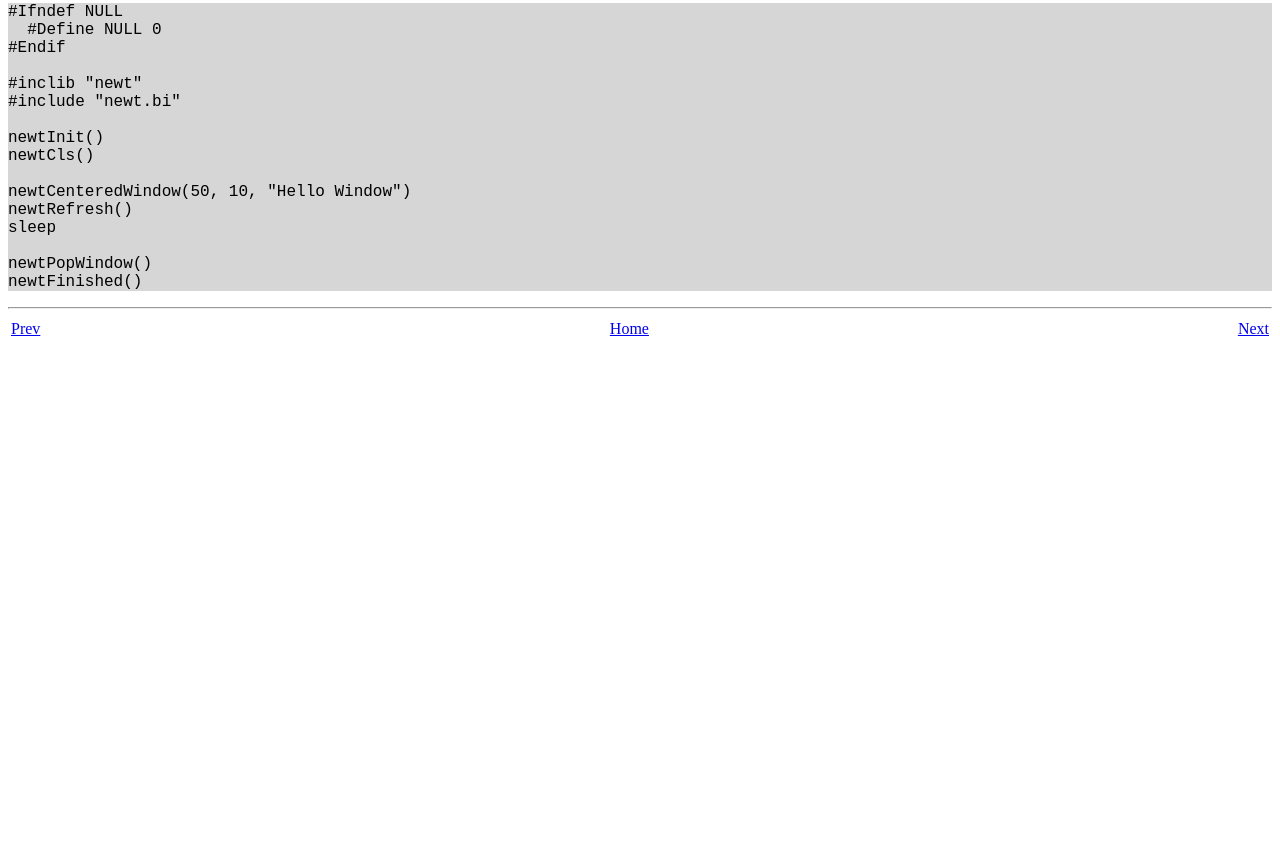
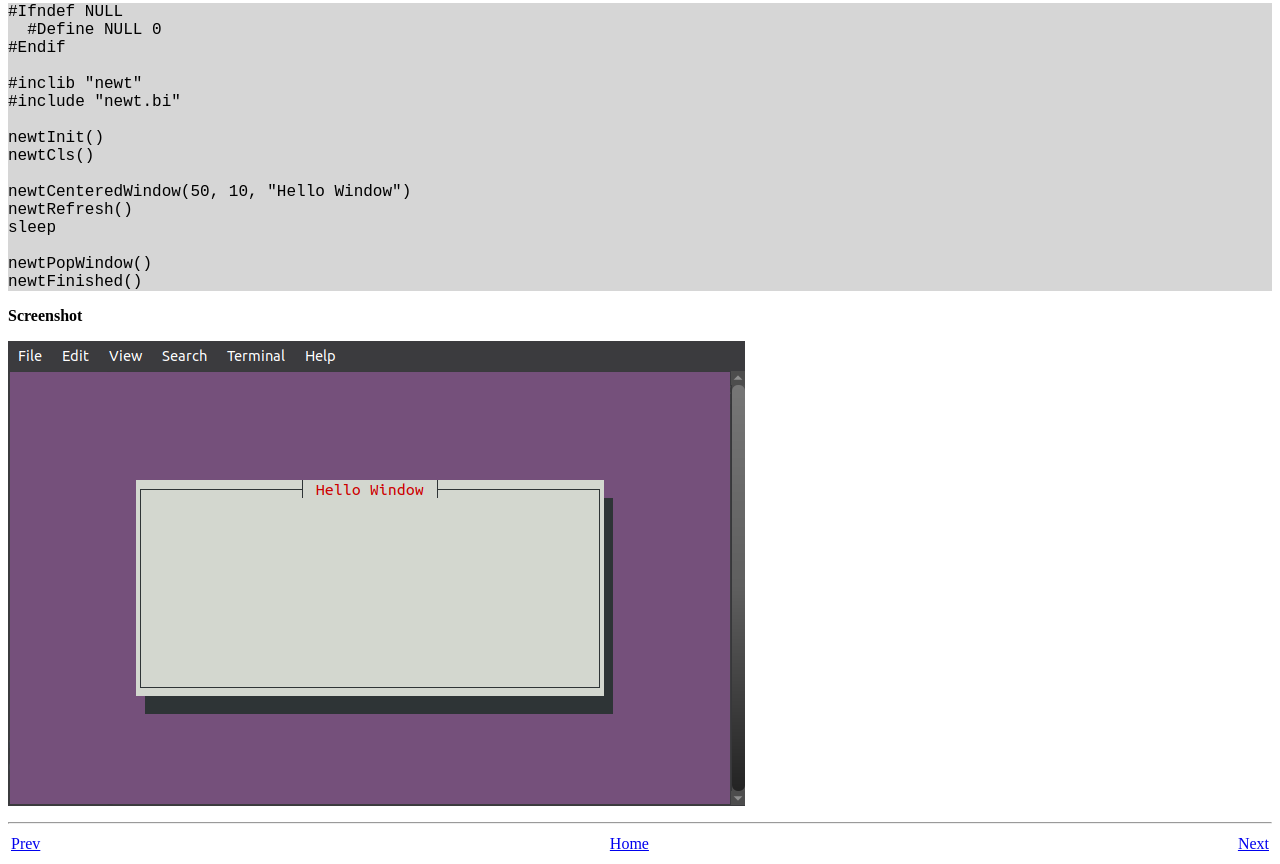
Before and after one commit to demosthenesk/newt-freebasic, a plain HTML site: page help/3.html in a window 1280 px wide. Shown: the part 973-1837 px from the top of the page. Before the commit the page ends 1322 px from the top, so only its background shows below. Drawn offline with Linux system fonts and the light colour scheme.

Commit message:
Add images

```diff
--- a/help/3.html
+++ b/help/3.html
@@ -51,10 +51,10 @@ newtRefresh()
 sleep
 
 newtPopWindow()
-newtFinished()</pre><hr/>
-		<table border="0" width="100%">
-	<tbody>
-    <tr>
+newtFinished()</pre>
+	<p><b>Screenshot</b></p>
+<p><img alt="2" title="2" src="2.png"/></p>
+<hr/><table border="0" width="100%"><tbody><tr>
       <td align="left"><a href="2.html">Prev</a></td>
       <td align="center"><a href="index.html">Home</a></td>
       <td align="right"><a href="4.html">Next</a></td></tr>
```
Also changed, not shown: help/2.html (+3 -1 lines), help/4.html (+14 -5 lines), help/1.png (added), help/2.png (added), help/3.png (added), help/4.png (added), help/5.png (added), help/6.png (added), 1 other file.
